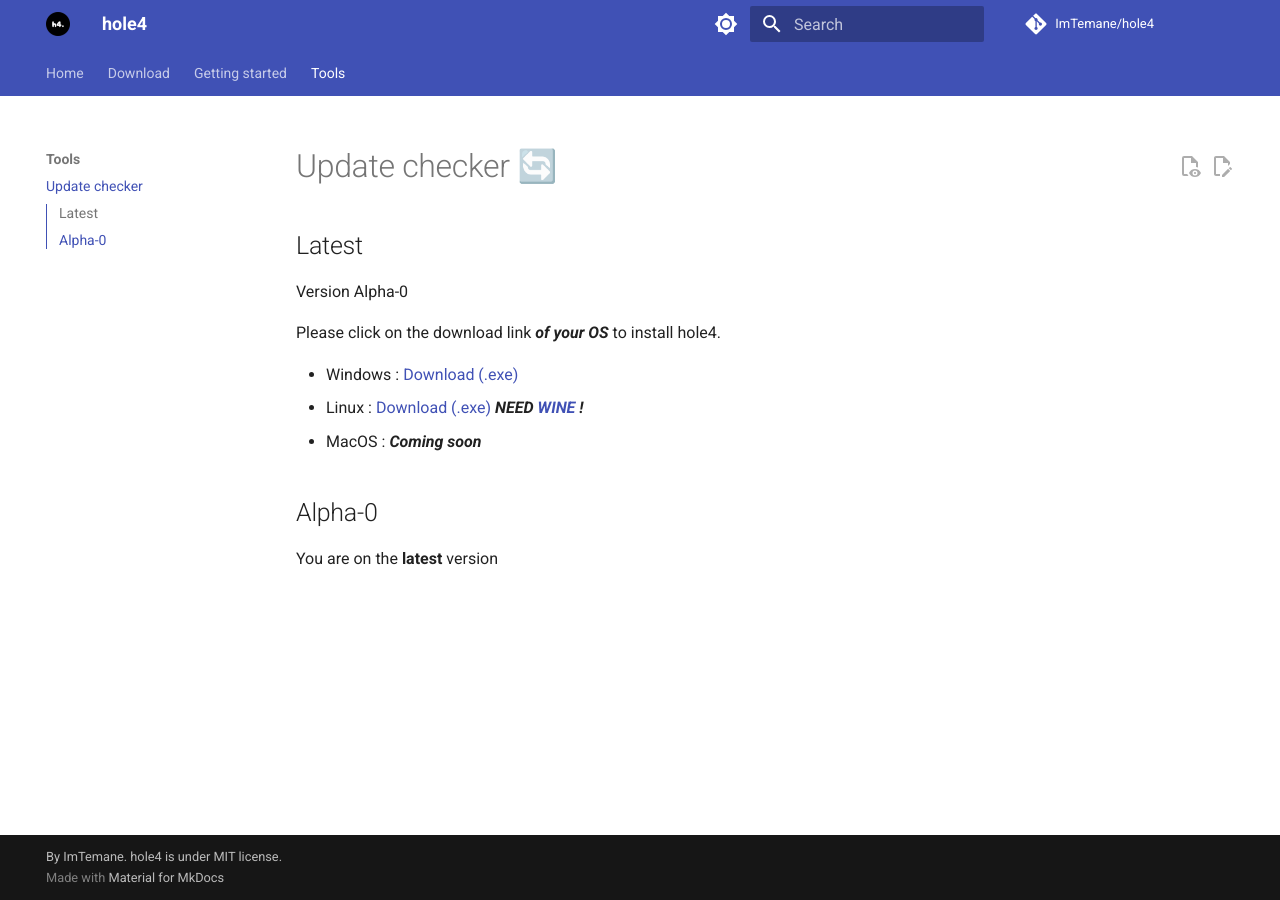
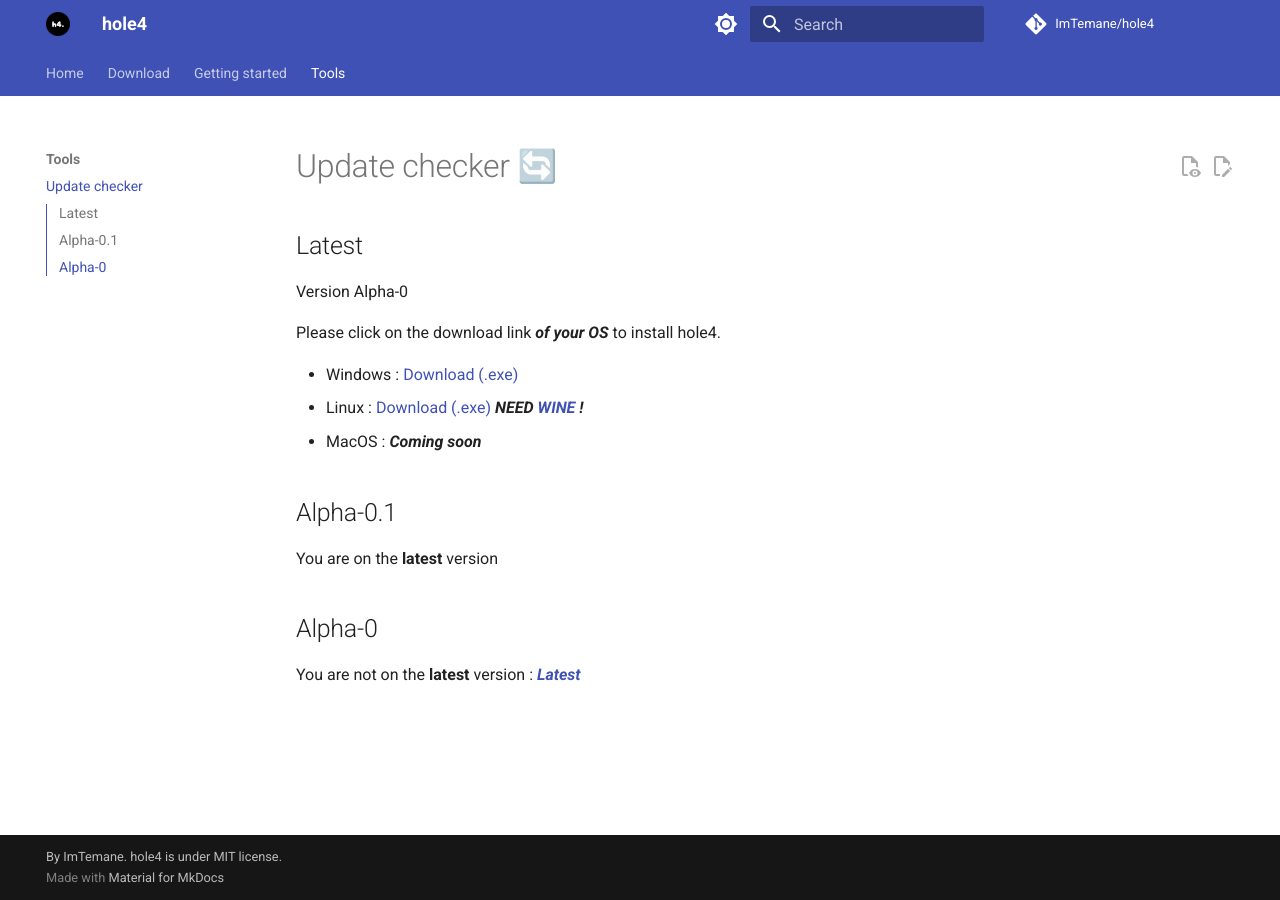
Before and after one commit to ImTemane/hole4, an MkDocs documentation site: the page built from docs/update-checker.md, in a window 1280 px wide. Built offline with MkDocs 1.6.1 and Material for MkDocs 9.7.7, drawn with Linux system fonts in a browser that asks for light colours; comment, search, counter and statistics services are not loaded.

Commit message:
Update update-checker.md

```diff
--- a/docs/update-checker.md
+++ b/docs/update-checker.md
@@ -5,9 +5,12 @@
 
 Please click on the download link ***of your OS*** to install hole4.
 
-- Windows : [Download (.exe)](https://github.com/ImTemane/hole4/releases/download/python/hole4-installer_a0.exe)
-- Linux : [Download (.exe)](https://github.com/ImTemane/hole4/releases/download/python/hole4-installer_a0.exe) ***NEED [WINE](https://www.winehq.org/) !***
+- Windows : [Download (.exe)](https://github.com/ImTemane/hole4/releases/download/Alpha-0.1/hole4-Installer-a0.1.exe)
+- Linux : [Download (.exe)](https://github.com/ImTemane/hole4/releases/download/Alpha-0.1/hole4-Installer-a0.1.exe) ***NEED [WINE](https://www.winehq.org/) !***
 - MacOS : ***Coming soon***
 
+## Alpha-0.1
+You are on the **latest** version
+
 ## Alpha-0
-You are on the **latest** version
+You are not on the **latest** version : **_[Latest](#Latest)_**
```
